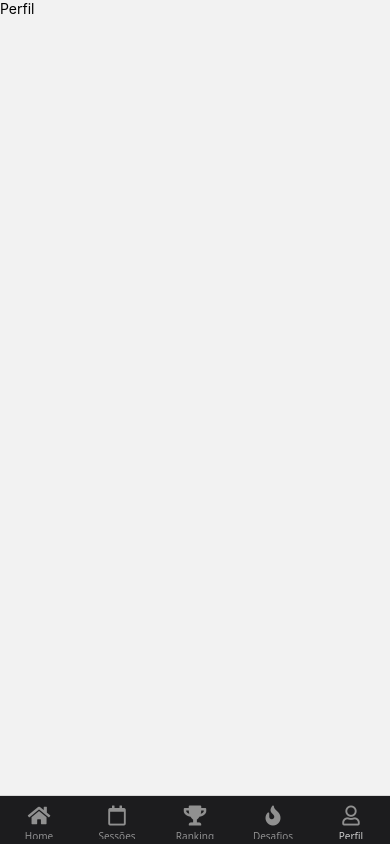
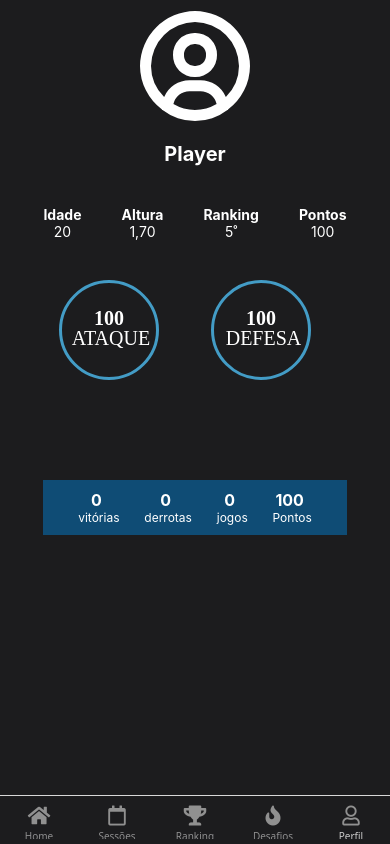
Before and after one commit to dlsr00t/badbons, a React Native app: screen /Perfil in a window 390 px wide. Built offline with nearby package versions, Linux system fonts and the light colour scheme.

Commit message:
Profile Screen Done

```diff
--- a/src/components/porcentagem.jsx
+++ b/src/components/porcentagem.jsx
@@ -61,6 +61,71 @@ export const CircularProgressBar = ({ percentage }) => {
 };
 
 
+export const CircularStats = ({ stats1, stats2 }) => {
+  const radius = 50; // Raio do círculo
+  const strokeWidth = 3; // Largura do traço
+  const normalizedRadius = radius - strokeWidth / 2; // Raio ajustado
+  const circumference = normalizedRadius * 2 * Math.PI; // Circunferência do círculo
+
+  // Cálculo correto do deslocamento com ponto inicial no topo
+  const percentage = 100
+  const strokeDashoffset = circumference - (percentage / 100) * circumference;
+
+  const styles = StyleSheet.create({
+    container: {
+      display:"flex",
+      flexWrap:"wrap",
+      height: 120,
+      width: 120,
+    },
+  });
+
+  return (
+    <View style={styles.container}>
+      <Svg height={radius * 2} width={radius * 2} style={{display:"flex", flexWrap:"wrap" }}>
+        {/* Círculo de Fundo */}
+        <Circle
+          stroke="#439cc6"
+          fill="none"
+          cx={radius}
+          cy={radius}
+          r={normalizedRadius}
+          strokeWidth={strokeWidth}
+        />
+        {/* Círculo de Progresso */}
+        <Circle
+          stroke="##439cc6" // Cor do progresso
+          fill="none"
+          cx={radius}
+          cy={radius}
+          r={normalizedRadius}
+          strokeWidth={strokeWidth}
+          strokeDasharray={circumference}
+          strokeDashoffset={strokeDashoffset}
+          strokeLinecap="round"
+          transform={`rotate(-90 ${radius} ${radius})`} // Ajuste para começar no topo
+        />
+        {/* Texto de Percentagem */}
+        <SvgText
+          fill="#fff"
+          fontSize="20"
+          x={radius}
+          y={radius - 5} // Alinhamento vertical
+          textAnchor="middle"
+
+        >
+          <tspan x={radius} dy="0" style={{fontWeight:"bold"}}> {/* First Line */}
+            {stats1}
+          </tspan>
+          <tspan x={radius} dy="20"> {/* Second Line */}
+            {stats2}
+          </tspan>
+        </SvgText>
+      </Svg>
+    </View>
+  );
+};
+
 
 export const StraightProgressBar = ({ percentage, customStyle }) => {
 
--- a/src/screen/PerfilScreen.js
+++ b/src/screen/PerfilScreen.js
@@ -1,11 +1,99 @@
 import React from "react";
-import { View, SafeAreaView, Text, TouchableOpacity } from "react-native";
-import { estilo2 } from "../../styles/stylesLoginScreens";
+import { View, SafeAreaView, Text, TouchableOpacity, Image, StyleSheet } from "react-native";
+import { PerfilScreenStyle } from "../../styles/stylesLoginScreens";
 import Icon from 'react-native-vector-icons/FontAwesome5';
+import User from "../../assets/user-circle-regular-132.png";
+import { CircularStats } from "../components/porcentagem";
+
 
 const PerfilScreen = () => {
+    const stats = [
+        { value: 0, label: 'vitórias' },
+        { value: 0, label: 'derrotas' },
+        { value: 0, label: 'jogos' },
+        { value: 100, label: 'Pontos' },
+      ];
+
+    const styles = StyleSheet.create({
+        container: {
+            flexDirection: 'row',
+            backgroundColor: '#0F4C75', // Dark blue background
+
+            padding: 10,
+            alignItems: 'center',
+            justifyContent: 'space-evenly',
+        },
+        statContainer: {
+            alignItems: 'center',
+            flexDirection: 'column',
+        },
+        value: {
+            fontSize: 16,
+            fontWeight: 'bold',
+            color: '#FFFFFF',
+            marginRight: 5,
+        },
+        label: {
+            fontSize: 12,
+            color: '#FFFFFF',
+        },
+        separator: {
+            height: '100%',
+            width: 1,
+            backgroundColor: '#FFFFFF',
+            marginHorizontal: 10,
+        },
+    });
+
     return (
-        <Text>Perfil</Text>
+        <SafeAreaView style={[PerfilScreenStyle.background, {display:"flex", alignItems:"center"}]}>
+            <View style={{display:"flex", justifyContent:"space-between", alignContent:"space-between"}}>
+                <View style={{display:"flex", alignItems:"center"}}>
+                    <Image style={{display:"flex",tintColor:"#fff"}} source={User}/>
+
+                    <Text style={{display:"flex",color:"#fff", justifyContent:"center", fontSize:20, fontWeight:"bold", marginTop:10}}>Player</Text>
+                </View>
+                <View style={{display:"flex", flexDirection:"row", flexWrap:"nowrap", gap:40, marginTop:40}}>
+                    <View >
+                        <Text style={{display:"flex",color:"#fff", fontWeight:"bold"}}>Idade</Text>
+                        <Text style={{textAlign:"center", color:"#fff"}}>20</Text>
+                    </View>
+
+                    <View >
+                        <Text style={{display:"flex",color:"#fff", fontWeight:"bold"}}>Altura</Text>
+                        <Text style={{textAlign:"center", color:"#fff"}}>1,70</Text>
+                    </View>
+
+                    <View >
+                        <Text style={{display:"flex",color:"#fff", fontWeight:"bold"}}>Ranking</Text>
+                        <Text style={{textAlign:"center", color:"#fff"}}>5˚</Text>
+                    </View>
+
+                    <View >
+                        <Text style={{display:"flex",color:"#fff", fontWeight:"bold"}}>Pontos</Text>
+                        <Text style={{textAlign:"center", color:"#fff"}}>100</Text>
+                    </View>
+                </View>
+
+                <View style={{display:"flex", flexDirection:"row", justifyContent:"space-around", marginTop:40, marginBottom:80}}>
+                    <CircularStats stats1={"100"} stats2={"ATAQUE"}/>
+                    <CircularStats stats1={"100"} stats2={"DEFESA"}/>
+                </View>
+
+                <View>
+                    <View style={styles.container}>
+                        {stats.map((stat, index) => (
+                            <View key={index} style={styles.statContainer}>
+                            <Text style={styles.value}>{stat.value}</Text>
+                            <Text style={styles.label}>{stat.label}</Text>
+                            {index < stats.length - 1 && <View style={styles.separator} />}
+                            </View>
+                        ))}
+                    </View>
+
+                </View>
+            </View>
+        </SafeAreaView>
     );
 };
 
--- a/styles/stylesLoginScreens.js
+++ b/styles/stylesLoginScreens.js
@@ -334,3 +334,10 @@ export const DesafiosScreenStyle = StyleSheet.create({
 
     }
 })
+
+export const PerfilScreenStyle = StyleSheet.create({
+    background: {
+        backgroundColor: '#1c1c1e',
+        flex:1,
+    },
+})
```
Also changed, not shown: assets/user-circle-regular-108.png (added), assets/user-circle-regular-132.png (added).
